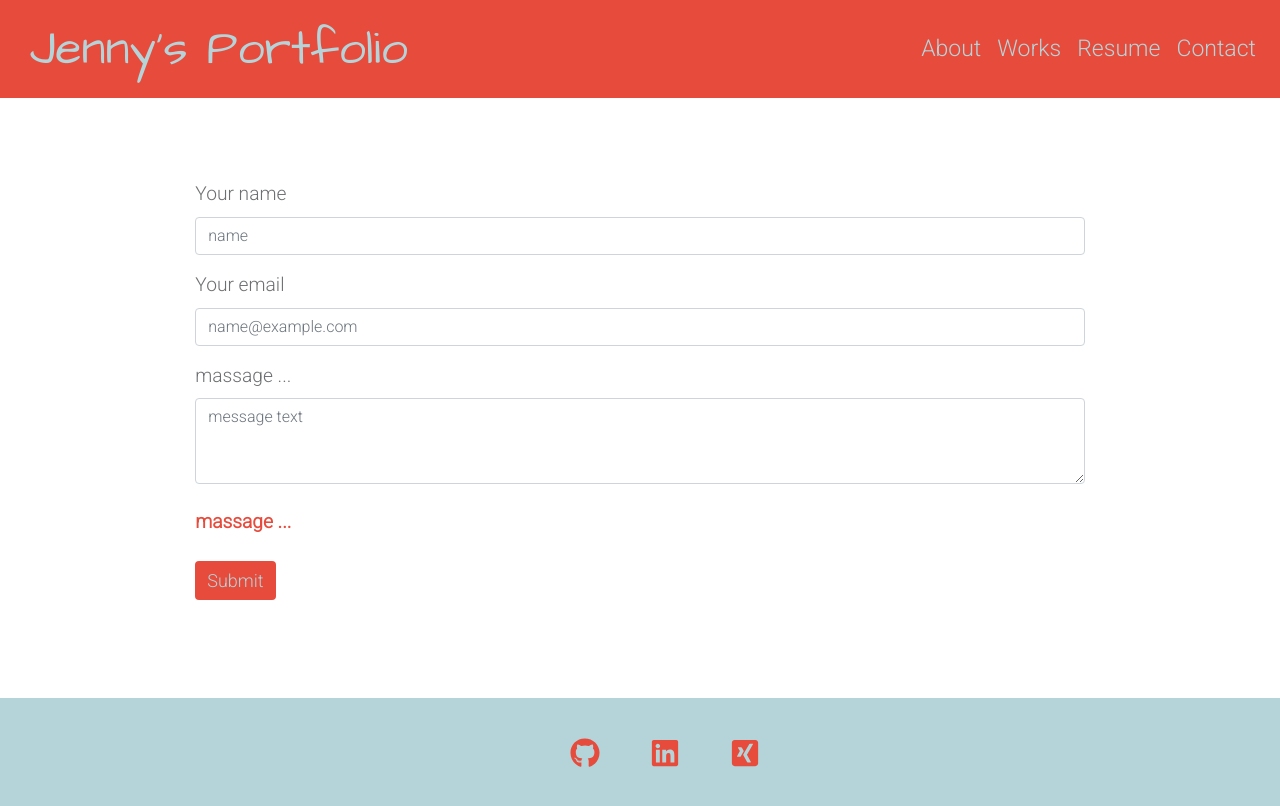
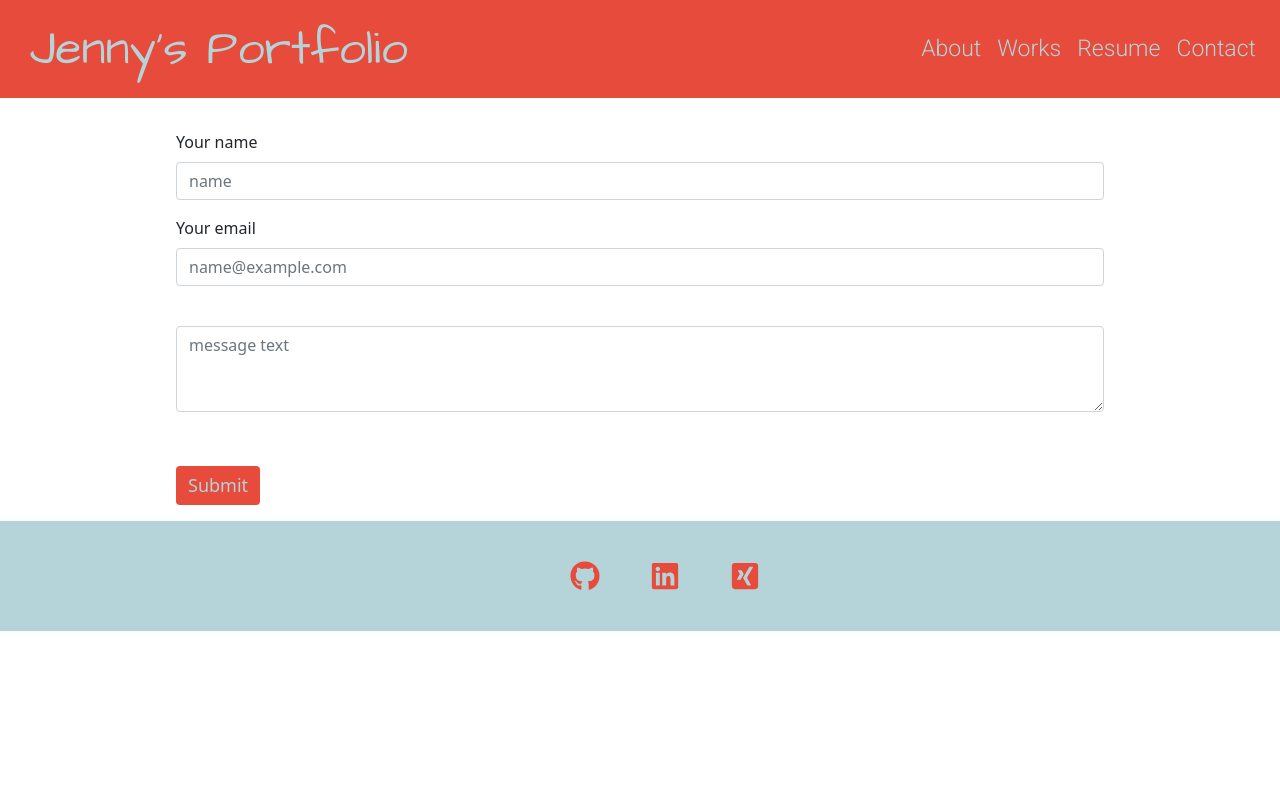
Before and after one commit to JenBerlin/portfolio-react, a React (Create React App) app in the folder portfolio/: page / in a window 1280 px wide. Both pictures are taken after a click on the button "Contact". Built offline with nearby package versions, Linux system fonts and the light colour scheme.

Commit message:
Implement validation in Contact.js

```diff
--- a/portfolio/src/components/Contact.js
+++ b/portfolio/src/components/Contact.js
@@ -1,30 +1,51 @@
 import { useState } from "react";
 import Form from "react-bootstrap/Form";
 import Button from "react-bootstrap/Button";
-import Row from "react-bootstrap/Row";
+import validator from "email-validator";
 
 function Contact() {
-  let [msg, setMessage] = useState("massage ...");
+  let [msg, setMessage] = useState("");
 
-  // Valide the email format as well
+  const validateName = (e) => {
+    if (e.target.value === "") {
+      setMessage("Name cannot be empty.");
+    } else {
+      setMessage("");
+    }
+  };
+
   const validateEmail = (e) => {
-    console.log("Current email", e.target.value);
-    setMessage("Invalid email input");
-    console.log("msg: ", msg);
+    if (e.target.value === "") {
+      setMessage("Email cannot be empty.");
+    } else if (!validator.validate(e.target.value)) {
+      setMessage("Is not a valid email format.");
+    } else {
+      setMessage("");
+    }
   };
 
   // Only if it's empty
   // Why does it change the css?
   const validateMassage = (e) => {
-    console.log("Current massage", e.target.value);
+    // console.log("Current massage", e.target.value);
+    if (e.target.value === "") {
       setMessage("You must leave a massage - thanks :)");
+    } else if (e.target.value.length < 10) {
+      setMessage("Massage needs to have at least 10 characters.");
+    } else {
+      setMessage("");
+    }
+
     console.log("msg: ", msg);
   };
 
   return (
-    <Form className="form justify-content-center align-items-center">
-      <Row className="">
-        <Form.Group className="mb-3" controlId="exampleForm.ControlInput1">
+    <Form className="p-x-4 w-80 m-auto">
+      <Form.Group
+        className="mb-3"
+        controlId="exampleForm.ControlInput1"
+        onBlur={validateName}
+      >
         <Form.Label>Your name</Form.Label>
         <Form.Control type="text" placeholder="name" />
       </Form.Group>
@@ -41,7 +62,7 @@ function Contact() {
         controlId="exampleForm.ControlTextarea1"
         onBlur={validateMassage}
       >
-          <Form.Label>{msg}</Form.Label>
+        <Form.Label></Form.Label>
         <Form.Control as="textarea" rows={3} placeholder="message text" />
       </Form.Group>
       <div className="">
@@ -52,7 +73,6 @@ function Contact() {
           Submit
         </Button>
       </Form.Group>
-      </Row>
     </Form>
   );
   <p className="about-text">
--- a/portfolio/src/index.css
+++ b/portfolio/src/index.css
@@ -50,6 +50,20 @@
   display: flex;
 }
 
+.p-x-4 {
+  padding-right: 3rem;
+  padding-left: 3rem;
+  padding-top: 2rem;
+}
+
+.w-80 {
+  width: 80%;
+}
+
+.m-auto {
+  margin: auto;
+}
+
 .message {
   color: #e64b3c;
   font-weight: bolder;
```
Also changed, not shown: 1 other file (tests, documents, lock files or other folders). Lines whose indentation alone changed are shown as unchanged.
